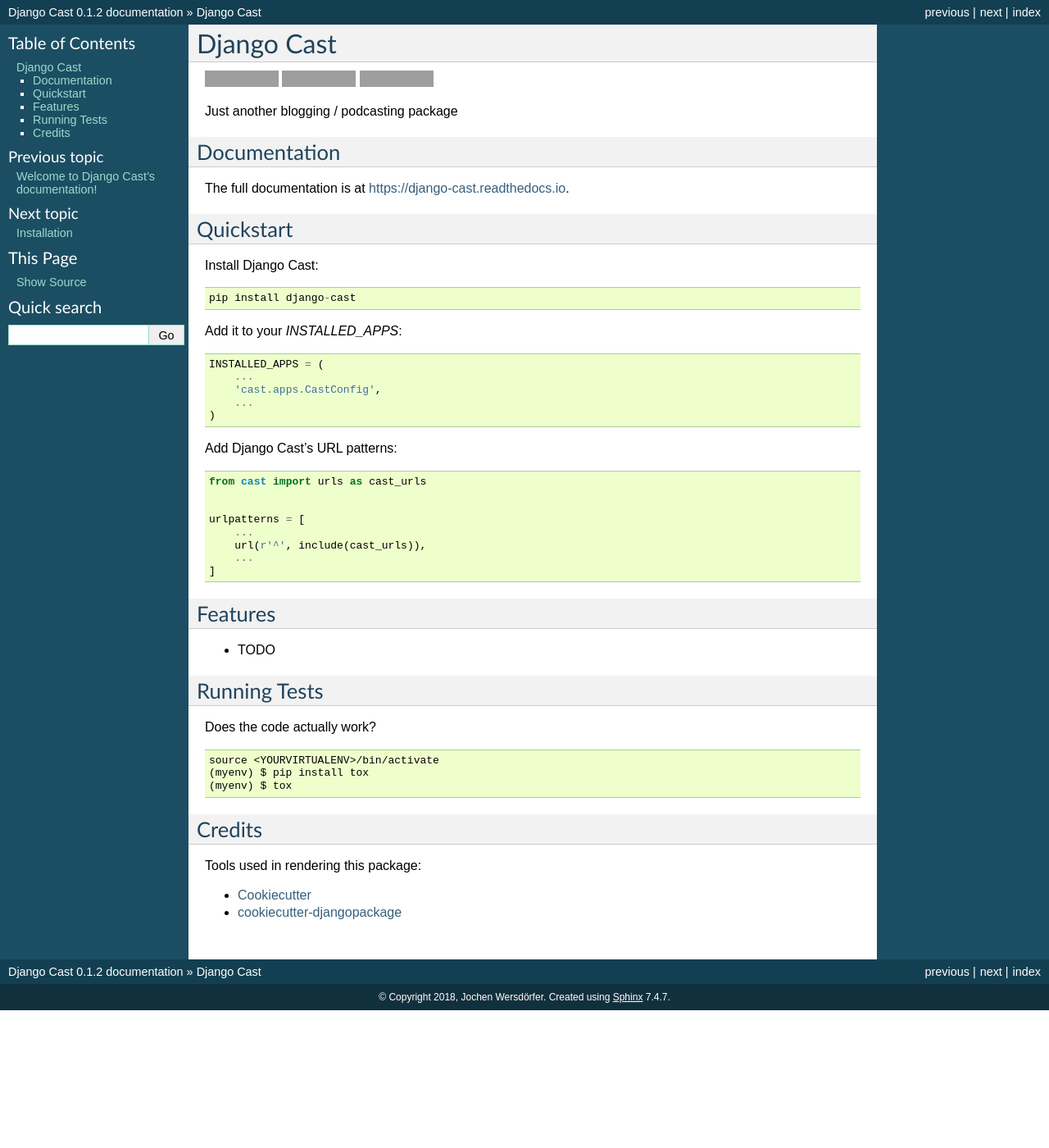
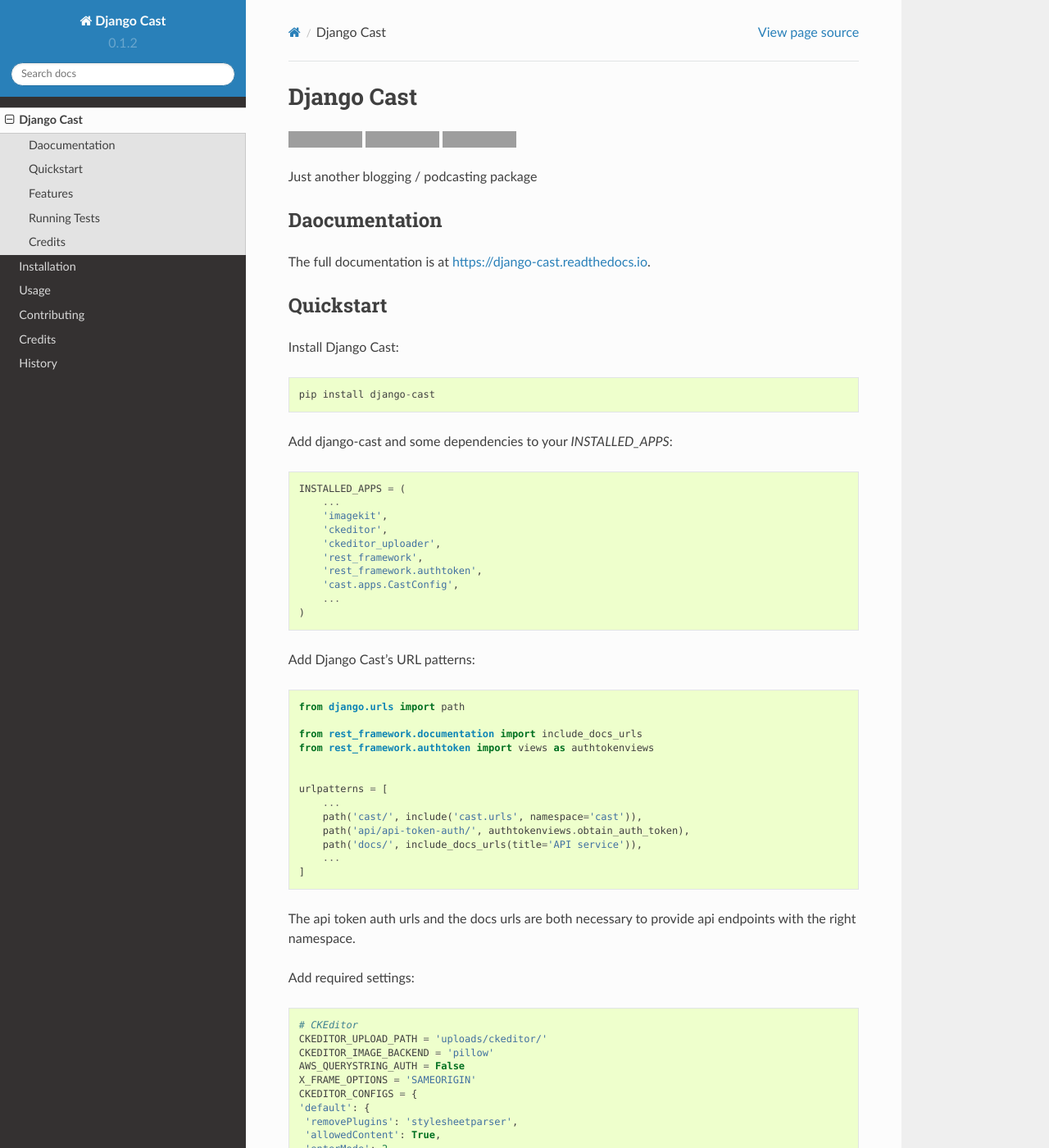
Before and after one commit to ephes/django-cast, a Sphinx documentation site: the page built from docs/readme.rst, in a window 1280 px wide and 1400 px high. Shown: the whole window at 82% size. Built offline with Sphinx 7.4.7 and the Read the Docs theme 2.0.0, drawn with Linux system fonts in a browser that asks for light colours; some of the changed text lies outside the part shown; grey boxes are pictures that could not be loaded.

Commit message:
first documentation version

```diff
--- a/README.rst
+++ b/README.rst
@@ -13,7 +13,7 @@
 
 Just another blogging / podcasting package
 
-Documentation
+Daocumentation
 -------------
 
 The full documentation is at https://django-cast.readthedocs.io.
@@ -25,12 +25,17 @@
 
     pip install django-cast
 
-Add it to your `INSTALLED_APPS`:
+Add django-cast and some dependencies to your `INSTALLED_APPS`:
 
 .. code-block:: python
 
     INSTALLED_APPS = (
         ...
+        'imagekit',
+        'ckeditor',
+        'ckeditor_uploader',
+        'rest_framework',
+        'rest_framework.authtoken',
         'cast.apps.CastConfig',
         ...
     )
@@ -39,14 +44,52 @@
 
 .. code-block:: python
 
-    from cast import urls as cast_urls
+    from django.urls import path
+
+    from rest_framework.documentation import include_docs_urls
+    from rest_framework.authtoken import views as authtokenviews
 
 
     urlpatterns = [
         ...
-        url(r'^', include(cast_urls)),
+        path('cast/', include('cast.urls', namespace='cast')),
+        path('api/api-token-auth/', authtokenviews.obtain_auth_token),
+        path('docs/', include_docs_urls(title='API service')),
         ...
     ]
+
+The api token auth urls and the docs urls are both necessary to provide api endpoints
+with the right namespace.
+
+Add required settings:
+
+.. code-block:: python
+
+   # CKEditor
+   CKEDITOR_UPLOAD_PATH = 'uploads/ckeditor/'
+   CKEDITOR_IMAGE_BACKEND = 'pillow'
+   AWS_QUERYSTRING_AUTH = False
+   X_FRAME_OPTIONS = 'SAMEORIGIN'
+   CKEDITOR_CONFIGS = {
+   'default': {
+    'removePlugins': 'stylesheetparser',
+    'allowedContent': True,
+    'enterMode': 2,
+   },
+   }
+
+   # REST
+   REST_FRAMEWORK = {
+    # Use Django's standard django.contrib.auth permissions,
+    # or allow read-only access for unauthenticated users.
+    'DEFAULT_AUTHENTICATION_CLASSES': (
+        'rest_framework.authentication.SessionAuthentication',
+        'rest_framework.authentication.TokenAuthentication',
+    )
+   }
+
+   # django imagekit
+   IMAGEKIT_DEFAULT_CACHEFILE_STRATEGY='imagekit.cachefiles.strategies.Optimistic'
 
 Features
 --------
--- a/docs/conf.py
+++ b/docs/conf.py
@@ -23,6 +23,7 @@
 sys.path.append(parent)
 
 import cast
+import sphinx_rtd_theme
 
 # -- General configuration -----------------------------------------------------
 
@@ -100,7 +101,8 @@
 
 # The theme to use for HTML and HTML Help pages.  See the documentation for
 # a list of builtin themes.
-html_theme = 'default'
+# html_theme = 'default'
+html_theme = 'sphinx_rtd_theme'
 
 # Theme options are theme-specific and customize the look and feel of a theme
 # further.  For a list of options available for each theme, see the
```
Also changed, not shown: docs/cast.api.rst (added, +46 -0 lines), docs/cast.migrations.rst (added, +62 -0 lines), docs/cast.rst (added, +95 -0 lines), docs/cast.templatetags.rst (added, +22 -0 lines), docs/modules.rst (added, +7 -0 lines).
